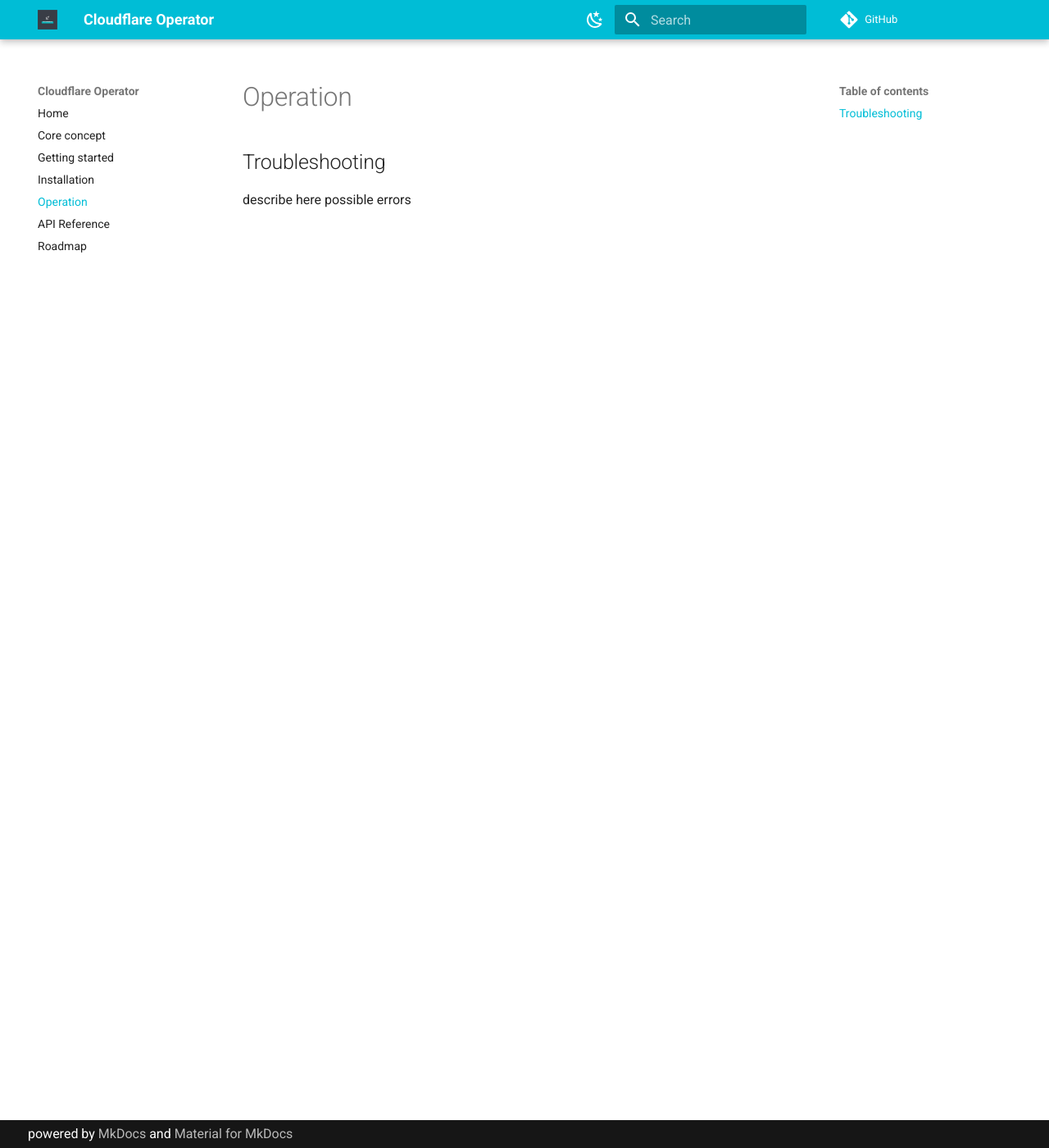
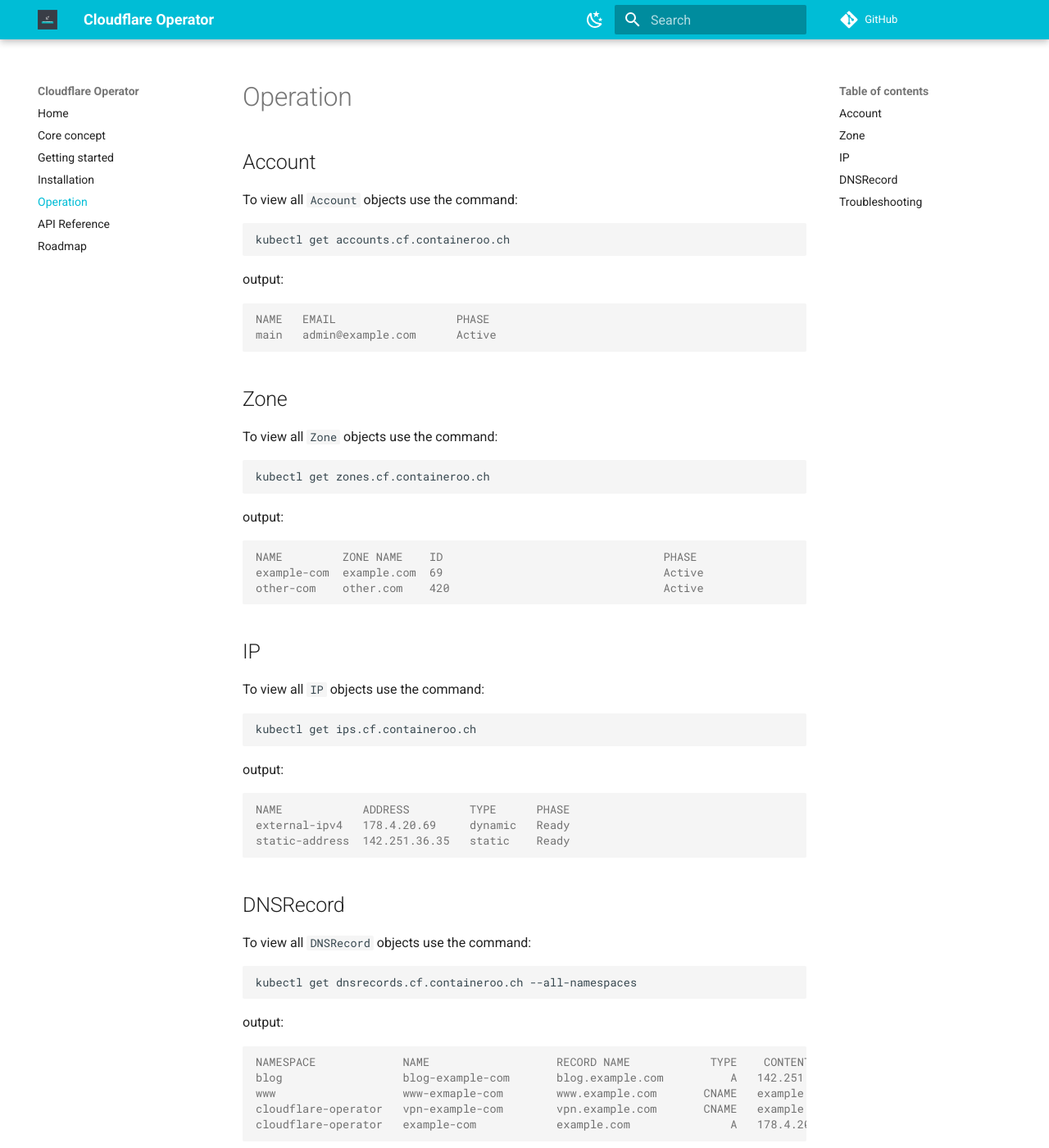
Before and after one commit to containeroo/cloudflare-operator, an MkDocs documentation site: the page built from docs/content/operation.md, in a window 1280 px wide and 1400 px high. Shown: the whole window at 82% size. Built offline with MkDocs 1.6.1 and Material for MkDocs 9.7.7, drawn with Linux system fonts in a browser that asks for light colours; comment, search, counter and statistics services are not loaded.

Commit message:
add sample output

````diff
--- a/docs/content/operation.md
+++ b/docs/content/operation.md
@@ -1,4 +1,69 @@
 # Operation
+
+## Account
+
+To view all `Account` objects use the command:
+
+```bash
+kubectl get accounts.cf.containeroo.ch
+```
+
+output:
+
+```console
+NAME   EMAIL                  PHASE
+main   admin@example.com      Active
+```
+
+## Zone
+
+To view all `Zone` objects use the command:
+
+```bash
+kubectl get zones.cf.containeroo.ch
+```
+
+output:
+
+```console
+NAME         ZONE NAME    ID                                 PHASE
+example-com  example.com  69                                 Active
+other-com    other.com    420                                Active
+```
+
+## IP
+
+To view all `IP` objects use the command:
+
+```bash
+kubectl get ips.cf.containeroo.ch
+```
+
+output:
+
+```console
+NAME            ADDRESS         TYPE      PHASE
+external-ipv4   178.4.20.69     dynamic   Ready
+static-address  142.251.36.35   static    Ready
+```
+
+## DNSRecord
+
+To view all `DNSRecord` objects use the command:
+
+```bash
+kubectl get dnsrecords.cf.containeroo.ch --all-namespaces
+```
+
+output:
+
+```console
+NAMESPACE             NAME                   RECORD NAME            TYPE    CONTENT         PROXIED   TTL   STATUS
+blog                  blog-example-com       blog.example.com          A   142.251.36.35    true      1     Created
+www                   www-exmaple-com        www.example.com       CNAME   example.com      true      1     Created
+cloudflare-operator   vpn-example-com        vpn.example.com       CNAME   example.com      false     120   Created
+cloudflare-operator   example-com            example.com               A   178.4.20.69      true      1     Created
+```
 
 ## Troubleshooting
 
````
Also changed, not shown: docs/content/installation.md (added, +111 -0 lines).
